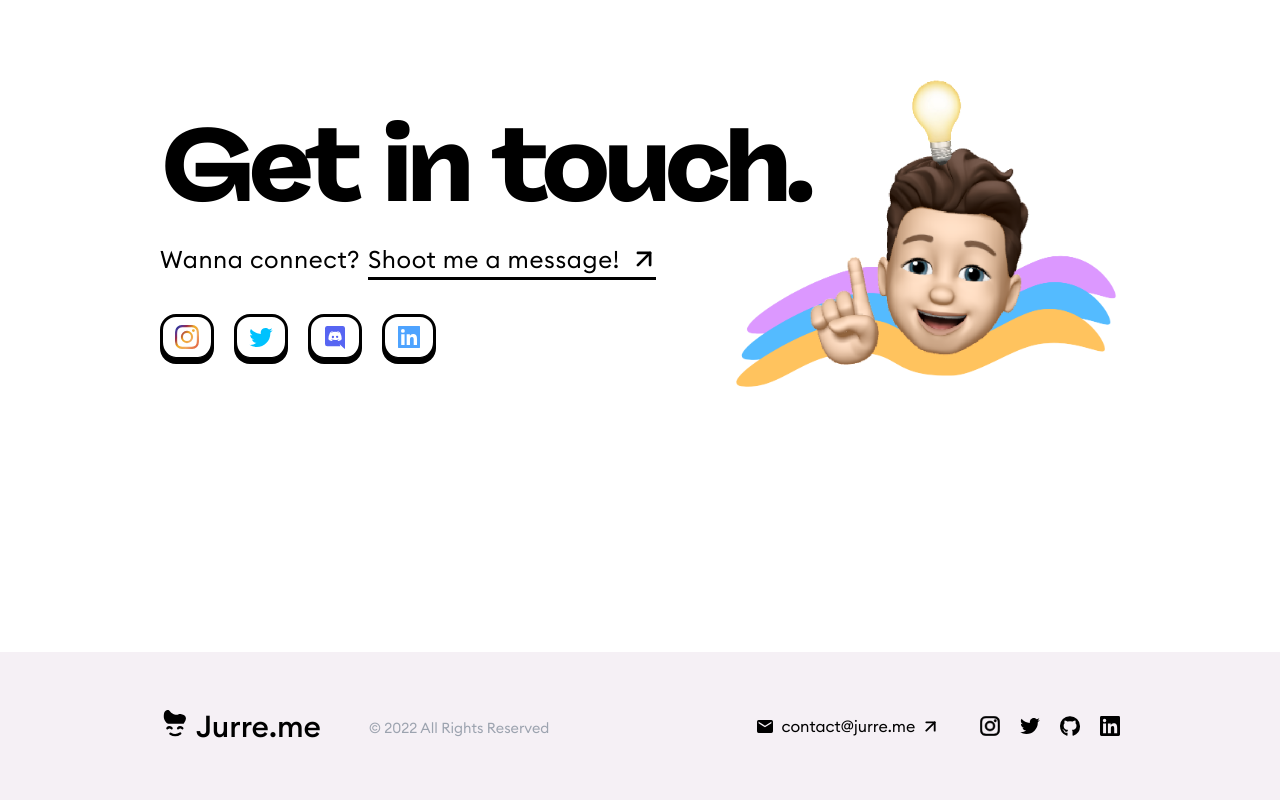
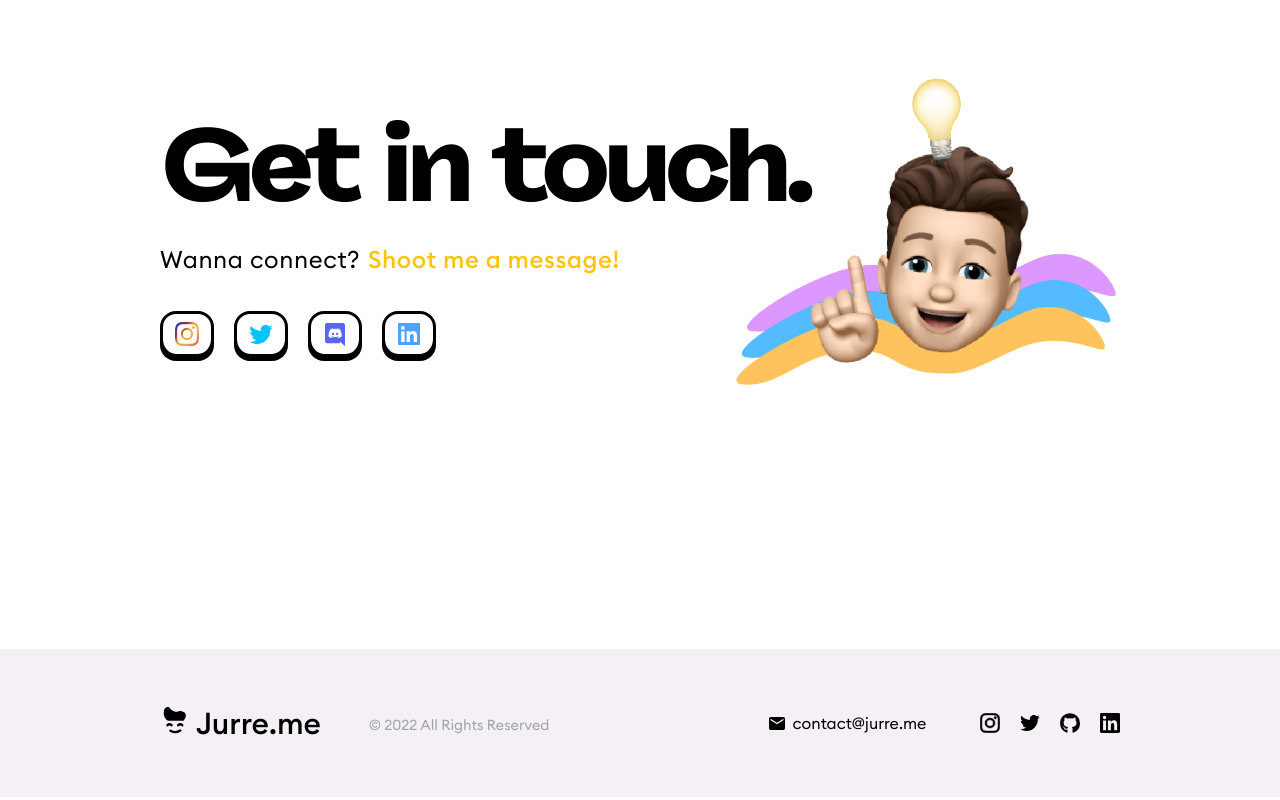
Before and after one commit to Jurredr/jurre-me, a Next.js app: page / in a window 1280 px wide. Shown: the part 3670-4470 px from the top of the page. Built offline with nearby package versions, Linux system fonts and the light colour scheme; no server answers.

Commit message:
Contact section on home page now also uses AnimatedLink

```diff
--- a/components/common/AnimatedLink.tsx
+++ b/components/common/AnimatedLink.tsx
@@ -5,6 +5,8 @@ interface Props {
   readonly children: React.ReactNode
   readonly href: string
   readonly color: string
+  readonly iconColor: string
+  readonly iconSize: string
 }
 
 const AnimatedLink: React.FC<Props> = (props) => {
@@ -26,9 +28,15 @@ const AnimatedLink: React.FC<Props> = (props) => {
         <span className="ml-[0.6rem] flex items-center justify-center">
           &#xfeff;
           <MaskSvg
-            className="h-[0.7rem] w-[0.7rem] dark:!bg-white"
+            className={
+              'iconColor h-[' +
+              props.iconSize +
+              '] w-[' +
+              props.iconSize +
+              '] ' +
+              props.iconColor
+            }
             url="/img/icons/arrow-tr.svg"
-            color="black"
           />
         </span>
       </a>
--- a/components/common/Footer.tsx
+++ b/components/common/Footer.tsx
@@ -36,6 +36,8 @@ const Footer: React.FC = () => {
           <AnimatedLink
             href="mailto:contact@jurre.me?subject=I'd%20like%20to%20talk!"
             color="from-black to-black dark:from-white dark:to-white"
+            iconColor="!bg-dark dark:!bg-white"
+            iconSize="0.7rem"
           >
             <div className="flex items-center justify-center gap-2">
               <MaskSvg
@@ -45,20 +47,6 @@ const Footer: React.FC = () => {
               <p className="text-black dark:text-white">contact@jurre.me</p>
             </div>
           </AnimatedLink>
-          {/* <div
-            className="flex cursor-alias items-center justify-center gap-2"
-            onClick={(e) => {
-              window.location.href =
-                "mailto:contact@jurre.me?subject=I'd%20like%20to%20talk!"
-              e.preventDefault()
-            }}
-          >
-            <MaskSvg
-              className="mt-[0.1rem] h-4 w-4 dark:!bg-white"
-              url="/img/icons/mail.svg"
-            />
-            <p className="text-black dark:text-white">contact@jurre.me</p>
-          </div> */}
           <div className="flex items-center justify-center gap-5">
             <a
               href="https://www.instagram.com/jurre.053/"
--- a/components/home/HomeContact.tsx
+++ b/components/home/HomeContact.tsx
@@ -1,4 +1,5 @@
 import Image from 'next/image'
+import AnimatedLink from '../common/AnimatedLink'
 import MaskSvg from '../common/MaskSvg'
 import ShadowButton from '../common/ShadowButton'
 
@@ -33,22 +34,19 @@ const HomeContact: React.FC = () => {
               <p className="whitespace-nowrap text-[1.5rem] tracking-wide">
                 Wanna connect?
               </p>
-              <div
-                className="flex w-fit cursor-alias items-center justify-start gap-4 border-b-[3px] border-b-black pr-1 dark:border-b-white"
-                onClick={(e) => {
-                  window.location.href =
-                    "mailto:contact@jurre.me?subject=I'd%20like%20to%20talk!"
-                  e.preventDefault()
-                }}
-              >
-                <p className="whitespace-nowrap text-[1.5rem] tracking-wide">
-                  Shoot me a message!
-                </p>
-                <MaskSvg
-                  className="h-[1rem] w-[1rem] dark:!bg-white"
-                  url="/img/icons/arrow-tr.svg"
-                  color="black"
-                />
+              <div className="w-fit">
+                <AnimatedLink
+                  href="mailto:contact@jurre.me?subject=I'd%20like%20to%20talk!"
+                  color="from-jurreyellow to-jurreyellow dark:from-jurredarkyellow dark:to-jurredarkyellow"
+                  iconColor="!bg-jurreyellow dark:!bg-jurredarkyellow"
+                  iconSize="1rem"
+                >
+                  <div className="flex w-fit items-center justify-start gap-4">
+                    <p className="whitespace-nowrap text-[1.5rem] font-medium tracking-wide text-jurreyellow dark:text-jurredarkyellow">
+                      Shoot me a message!
+                    </p>
+                  </div>
+                </AnimatedLink>
               </div>
             </div>
           </div>
```
